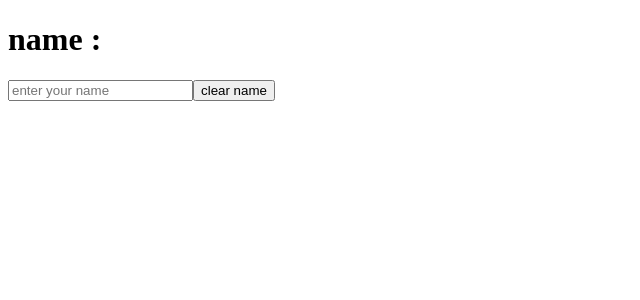
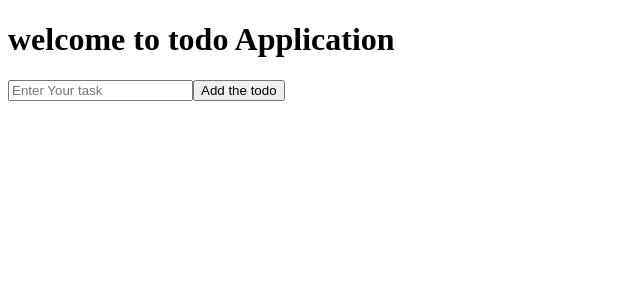
Before and after one commit to amruthexe/Learn-React, a React (Vite) app: page / in a window 1280 px wide. Shown: the top 300 px of the page, without its empty margins (0-640 px from the left). Built offline with nearby package versions, Linux system fonts and the light colour scheme.

Commit message:
added the todolist

```diff
--- a/src/App.jsx
+++ b/src/App.jsx
@@ -1,12 +1,13 @@
 import Exampleone from "./Components/Exampleone";
 import Exampletwo from "./Components/Exampletwo";
 import Styling from "./Components/Styling";
+import TodoList from "./Components/TodoList";
 import State from "./Components/UseState";
 
 function App() {
   return (
     <>
-   <Exampletwo/>
+  <TodoList/>
 
     </>
 
--- /dev/null
+++ b/src/Components/TodoList.jsx
@@ -0,0 +1,36 @@
+import React, { useState } from 'react'
+
+const TodoList = () => {
+    const [todos,Settodos]=useState([])
+    const [task,Settask]=useState('')
+    const handle=(e)=>{
+        Settask(e.target.value)
+    }
+
+    const handleSubmit=(e)=>{
+        e.preventDefault()
+        Settodos([...todos,task])
+        Settask("")
+    }
+
+
+
+
+  return (
+    <div>
+        <h1>welcome to todo Application</h1>
+        <form onSubmit={handleSubmit}>
+            <input type="text" value={task} placeholder='Enter Your task' onChange={handle}/>
+            <button type="submit">Add the todo</button>
+        </form>
+        {todos.map((t,i)=>(
+            <ul key={i}>
+                <li>{t}</li>
+            </ul>
+
+        ))}
+    </div>
+  )
+}
+
+export default TodoList
```
